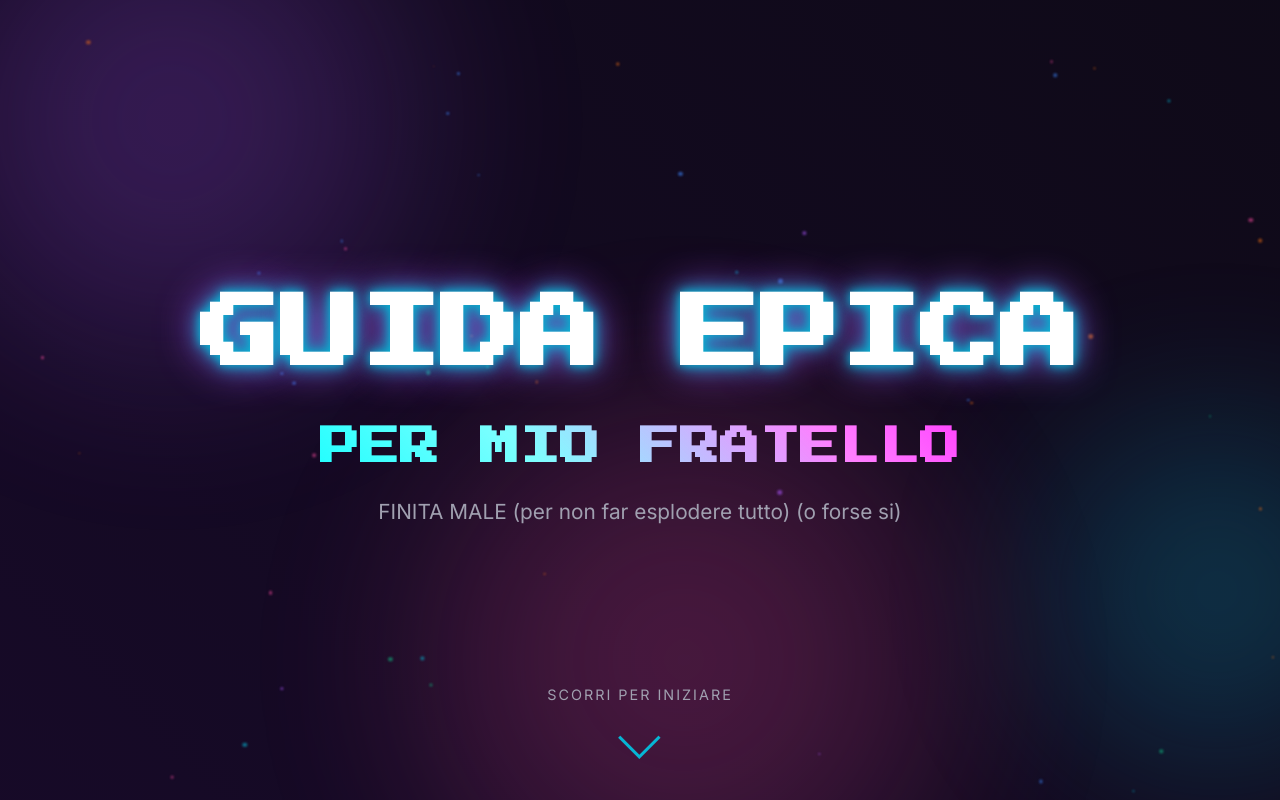
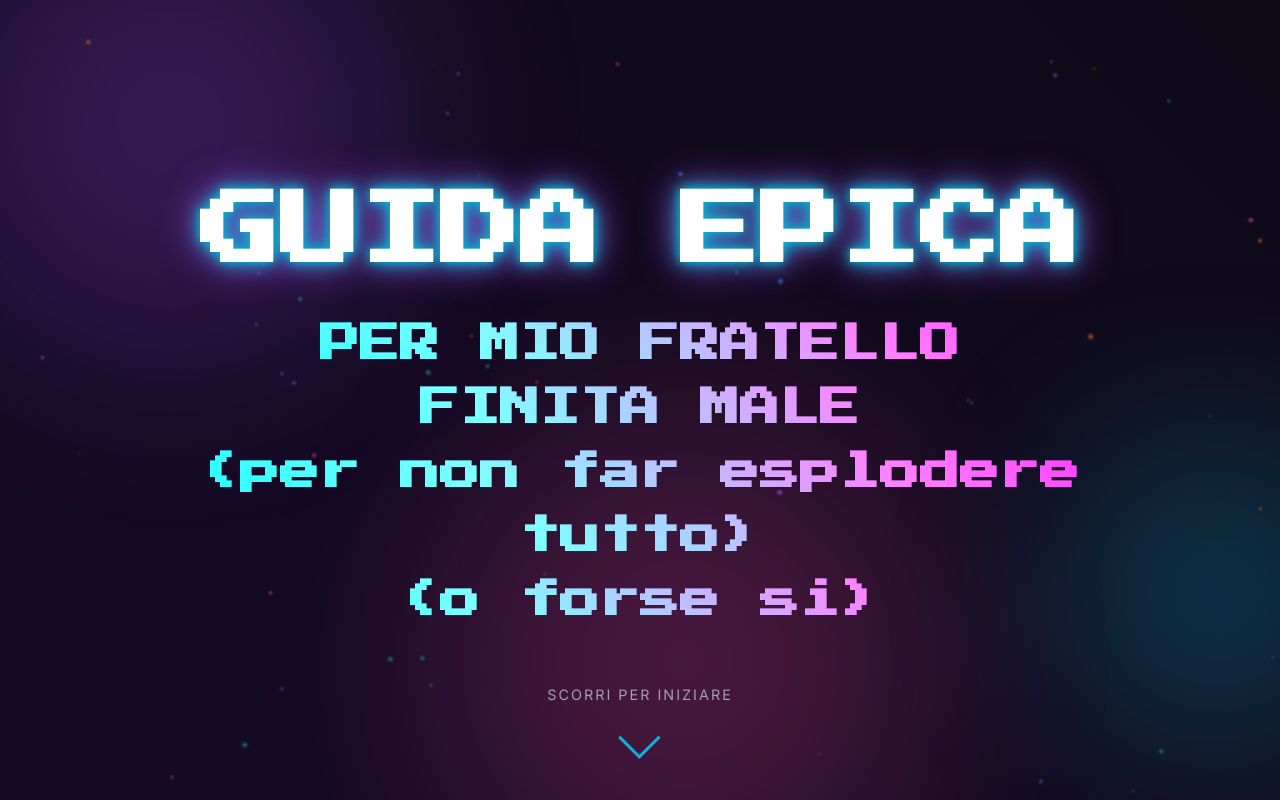
Before and after one commit to Andrea-De-Rossi/R36S_istructions, a plain HTML site: page index.html in a window 1280 px wide. Shown: the top 800 px of the page. Drawn offline with Linux system fonts and the light colour scheme.

Commit message:
Fix HTML structure and improve formatting

```diff
--- a/index.html
+++ b/index.html
@@ -29,7 +29,9 @@
         <div class="container">
             <h1 class="glitch-text" data-text="GUIDA EPICA">GUIDA EPICA</h1>
             <h2 class="neon-text">PER MIO FRATELLO</h2>
-            <p class="subtitle">FINITA MALE (per non far esplodere tutto) (o forse si)</p>
+            <h3 class="neon-text">FINITA MALE</h3>
+            <h4 class="neon-text">(per non far esplodere tutto)</h4>
+            <h5 class="neon-text">(o forse si)</h5>
             <div class="scroll-indicator">
                 <span>Scorri per iniziare</span>
                 <div class="arrow-down"></div>
```
